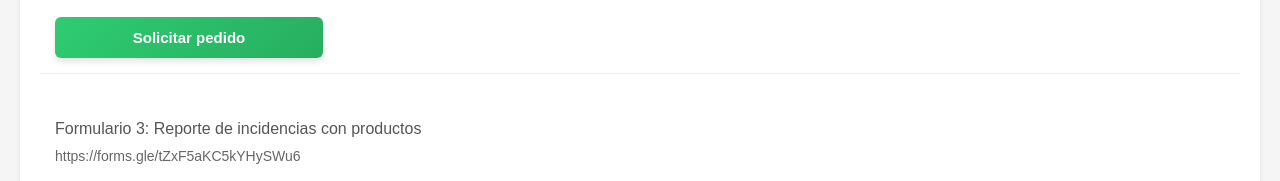
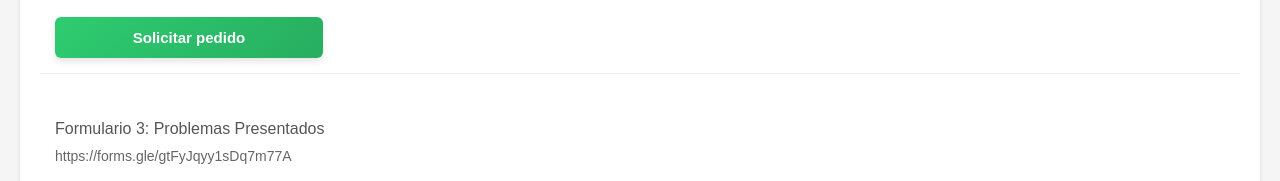
Before and after one commit to valeriaorellana16/abccomputer, a plain HTML site: page index.html in a window 1280 px wide. Shown: the part 1091-1272 px from the top of the page. Drawn offline with Linux system fonts and the light colour scheme.

Commit message:
Update index.html

```diff
--- a/index.html
+++ b/index.html
@@ -190,10 +190,10 @@
         </div>
 
         <div class="link-item">
-            <p class="link-description">Formulario 3: Reporte de incidencias con productos</p>
-            <span class="link-url">https://forms.gle/tZxF5aKC5kYHySWu6</span>
+            <p class="link-description">Formulario 3: Problemas Presentados</p>
+            <span class="link-url">https://forms.gle/gtFyJqyy1sDq7m77A</span>
             <div class="btn-container">
-                <a href="https://forms.gle/tZxF5aKC5kYHySWu6" target="_blank" class="btn btn-warning">Reportar incidencia</a>
+                <a href="https://forms.gle/gtFyJqyy1sDq7m77A" target="_blank" class="btn btn-warning">Reportar incidencia</a>
             </div>
         </div>
 
```
